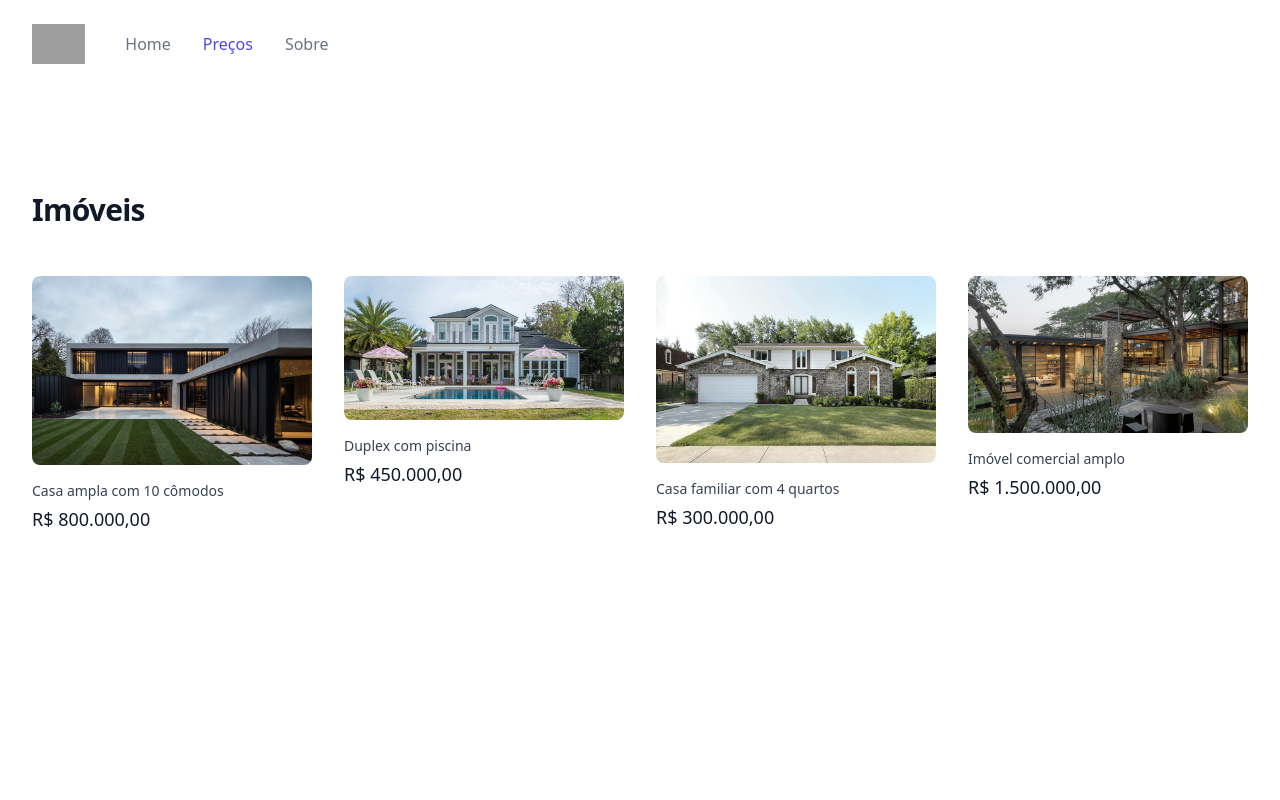
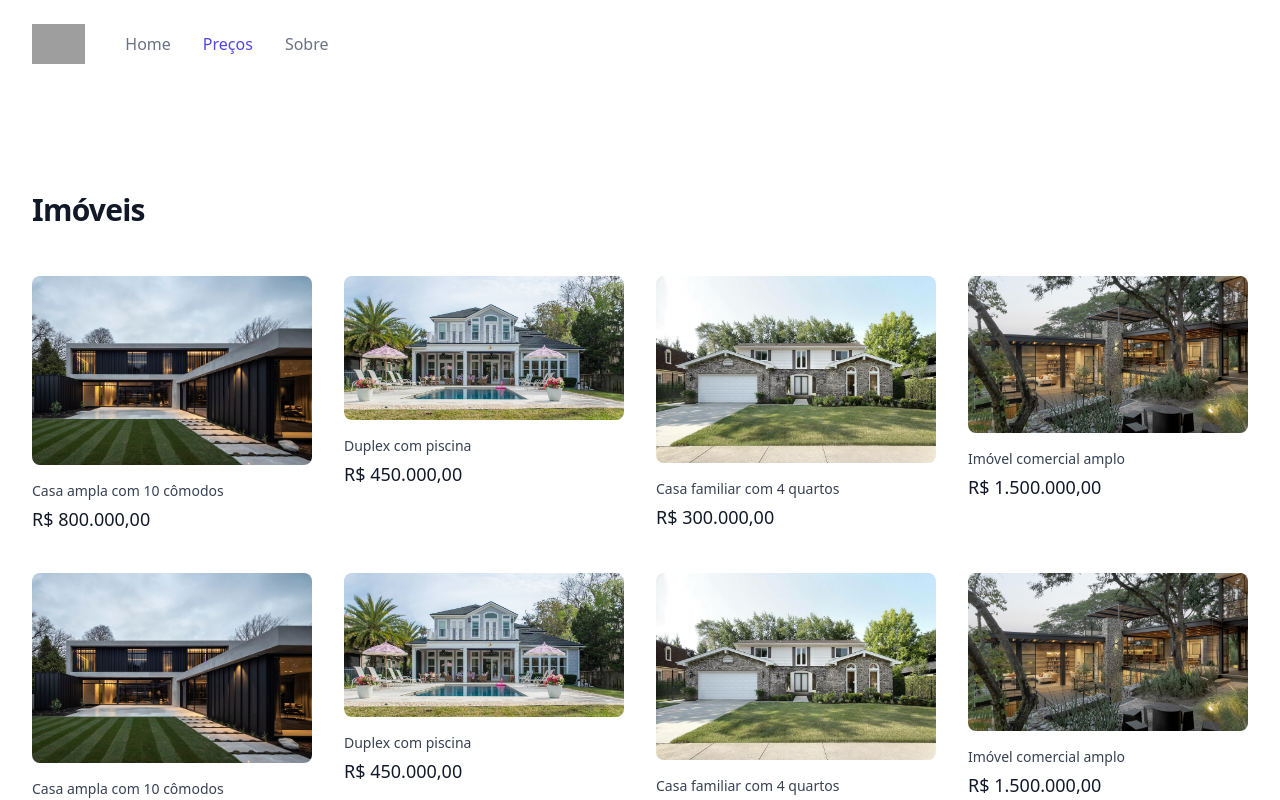
Before and after one commit to felipe-dna/house-shop, a Vue app: page /prices in a window 1280 px wide. Shown: the top 800 px of the page. Built offline with nearby package versions, Linux system fonts and the light colour scheme; grey boxes are pictures that could not be loaded.

Commit message:
feat: add more products

```diff
--- a/src/components/Prices.vue
+++ b/src/components/Prices.vue
@@ -58,5 +58,165 @@ const products = [
     imageSrc: '/src/assets/house-4.jpg',
     imageAlt: 'Hand holding black machined steel mechanical pencil with brass tip and top.',
   },
+  {
+    id: 5,
+    name: 'Casa ampla com 10 cômodos',
+    href: '#',
+    price: 'R$ 800.000,00',
+    imageSrc: '/src/assets/house-1.jpg',
+    imageAlt: 'Tall slender porcelain bottle with natural clay textured body and cork stopper.',
+  },
+  {
+    id: 6,
+    name: 'Duplex com piscina',
+    href: '#',
+    price: 'R$ 450.000,00',
+    imageSrc: '/src/assets/house-2.jpg',
+    imageAlt: 'Olive drab green insulated bottle with flared screw lid and flat top.',
+  },
+  {
+    id: 7,
+    name: 'Casa familiar com 4 quartos',
+    href: '#',
+    price: 'R$ 300.000,00',
+    imageSrc: '/src/assets/house-3.jpg',
+    imageAlt: 'Person using a pen to cross a task off a productivity paper card.',
+  },
+  {
+    id: 8,
+    name: 'Imóvel comercial amplo',
+    href: '#',
+    price: 'R$ 1.500.000,00',
+    imageSrc: '/src/assets/house-4.jpg',
+    imageAlt: 'Hand holding black machined steel mechanical pencil with brass tip and top.',
+  },
+  {
+    id: 24,
+    name: 'Casa ampla com 10 cômodos',
+    href: '#',
+    price: 'R$ 800.000,00',
+    imageSrc: '/src/assets/house-1.jpg',
+    imageAlt: 'Tall slender porcelain bottle with natural clay textured body and cork stopper.',
+  },
+  {
+    id: 9,
+    name: 'Duplex com piscina',
+    href: '#',
+    price: 'R$ 450.000,00',
+    imageSrc: '/src/assets/house-2.jpg',
+    imageAlt: 'Olive drab green insulated bottle with flared screw lid and flat top.',
+  },
+  {
+    id: 10,
+    name: 'Casa familiar com 4 quartos',
+    href: '#',
+    price: 'R$ 300.000,00',
+    imageSrc: '/src/assets/house-3.jpg',
+    imageAlt: 'Person using a pen to cross a task off a productivity paper card.',
+  },
+  {
+    id: 11,
+    name: 'Imóvel comercial amplo',
+    href: '#',
+    price: 'R$ 1.500.000,00',
+    imageSrc: '/src/assets/house-4.jpg',
+    imageAlt: 'Hand holding black machined steel mechanical pencil with brass tip and top.',
+  },
+  {
+    id: 12,
+    name: 'Casa ampla com 10 cômodos',
+    href: '#',
+    price: 'R$ 800.000,00',
+    imageSrc: '/src/assets/house-1.jpg',
+    imageAlt: 'Tall slender porcelain bottle with natural clay textured body and cork stopper.',
+  },
+  {
+    id: 13,
+    name: 'Duplex com piscina',
+    href: '#',
+    price: 'R$ 450.000,00',
+    imageSrc: '/src/assets/house-2.jpg',
+    imageAlt: 'Olive drab green insulated bottle with flared screw lid and flat top.',
+  },
+  {
+    id: 14,
+    name: 'Casa familiar com 4 quartos',
+    href: '#',
+    price: 'R$ 300.000,00',
+    imageSrc: '/src/assets/house-3.jpg',
+    imageAlt: 'Person using a pen to cross a task off a productivity paper card.',
+  },
+  {
+    id: 15,
+    name: 'Imóvel comercial amplo',
+    href: '#',
+    price: 'R$ 1.500.000,00',
+    imageSrc: '/src/assets/house-4.jpg',
+    imageAlt: 'Hand holding black machined steel mechanical pencil with brass tip and top.',
+  },
+  {
+    id: 16,
+    name: 'Casa ampla com 10 cômodos',
+    href: '#',
+    price: 'R$ 800.000,00',
+    imageSrc: '/src/assets/house-1.jpg',
+    imageAlt: 'Tall slender porcelain bottle with natural clay textured body and cork stopper.',
+  },
+  {
+    id: 17,
+    name: 'Duplex com piscina',
+    href: '#',
+    price: 'R$ 450.000,00',
+    imageSrc: '/src/assets/house-2.jpg',
+    imageAlt: 'Olive drab green insulated bottle with flared screw lid and flat top.',
+  },
+  {
+    id: 18,
+    name: 'Casa familiar com 4 quartos',
+    href: '#',
+    price: 'R$ 300.000,00',
+    imageSrc: '/src/assets/house-3.jpg',
+    imageAlt: 'Person using a pen to cross a task off a productivity paper card.',
+  },
+  {
+    id: 19,
+    name: 'Imóvel comercial amplo',
+    href: '#',
+    price: 'R$ 1.500.000,00',
+    imageSrc: '/src/assets/house-4.jpg',
+    imageAlt: 'Hand holding black machined steel mechanical pencil with brass tip and top.',
+  },
+  {
+    id: 20,
+    name: 'Casa ampla com 10 cômodos',
+    href: '#',
+    price: 'R$ 800.000,00',
+    imageSrc: '/src/assets/house-1.jpg',
+    imageAlt: 'Tall slender porcelain bottle with natural clay textured body and cork stopper.',
+  },
+  {
+    id: 21,
+    name: 'Duplex com piscina',
+    href: '#',
+    price: 'R$ 450.000,00',
+    imageSrc: '/src/assets/house-2.jpg',
+    imageAlt: 'Olive drab green insulated bottle with flared screw lid and flat top.',
+  },
+  {
+    id: 22,
+    name: 'Casa familiar com 4 quartos',
+    href: '#',
+    price: 'R$ 300.000,00',
+    imageSrc: '/src/assets/house-3.jpg',
+    imageAlt: 'Person using a pen to cross a task off a productivity paper card.',
+  },
+  {
+    id: 23,
+    name: 'Imóvel comercial amplo',
+    href: '#',
+    price: 'R$ 1.500.000,00',
+    imageSrc: '/src/assets/house-4.jpg',
+    imageAlt: 'Hand holding black machined steel mechanical pencil with brass tip and top.',
+  },
 ]
 </script>
```
